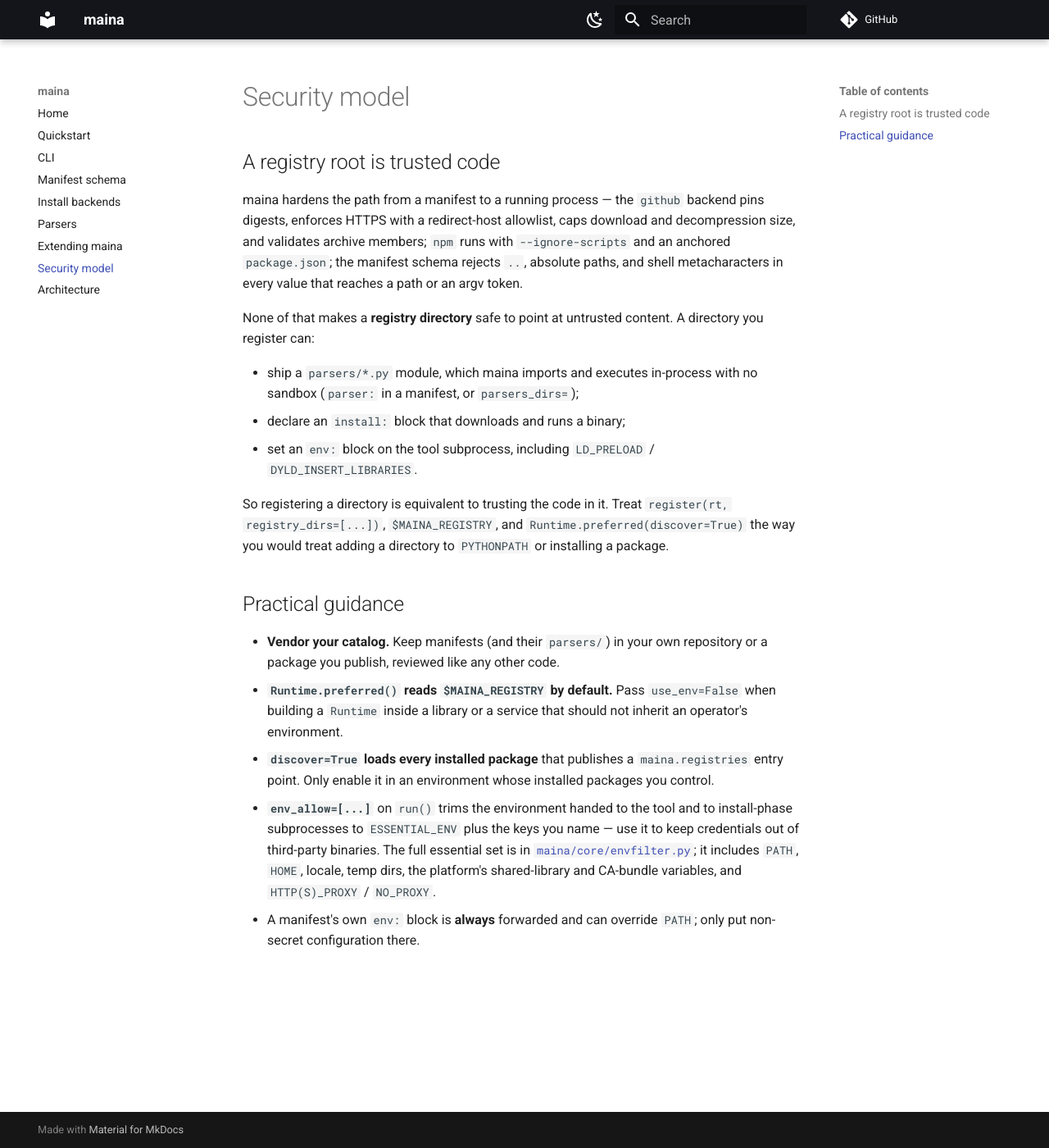
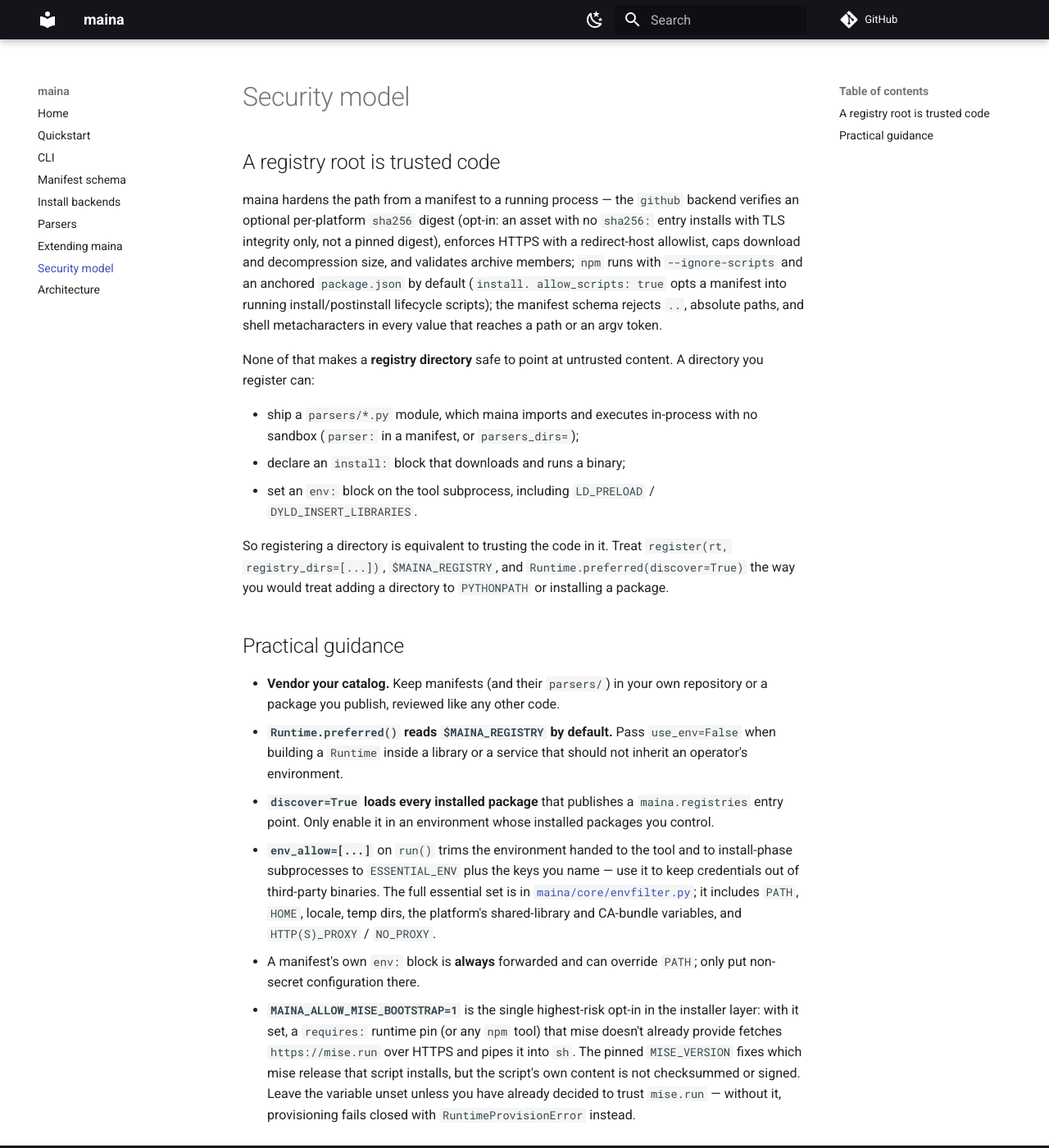
Before and after one commit to inquilabee/maina, an MkDocs documentation site: the page built from docs/security.md, in a window 1280 px wide and 1400 px high. Shown: the whole window at 82% size. Built offline with MkDocs 1.6.1 and Material for MkDocs 9.7.7, drawn with Linux system fonts in a browser that asks for light colours; comment, search, counter and statistics services are not loaded.

Commit message:
Doc/metadata corrections
- docs/security.md overstated the github backend: "pins digests" implied
  every install is checksum-verified. sha256: is opt-in per manifest/
  platform; an asset with no entry gets TLS integrity only. Reworded to
  match docs/backends.md's already-accurate phrasing; also noted npm's
  allow_scripts opt-in inline.
- docs/security.md had no mention of MAINA_ALLOW_MISE_BOOTSTRAP, despite
  it gating the single highest-risk opt-in in the installer layer
  (curl-pipe-sh with an unverified script body). Added to Practical
  guidance.
- docs/backends.md's "probing without side effects" claim is now actually
  true (Commit 6 closed the gap where it wasn't) — left as-is, confirmed
  rather than changed.
- docs/backends.md never documented install.allow_scripts (npm) or
  install.allow_any_executable (github) as manifest keys, though both are
  real, security-relevant opt-ins. Documented both next to the sibling
  opt-in (allow_sdist) that already had a line.
- docs/manifests.md said args.<name>.choices is "list of string"; the
  schema and _parse_choices also accept integers. Corrected.
- pyproject.toml's Homepage duplicated Repository (the git clone) instead
  of pointing at the Pages user guide Documentation already names —
  exactly the anti-pattern this project's own docs skill flags for a
  published package. Homepage now matches Documentation.

Review: F25, F26, F27, F29, F32, F52, F53
(.powerhouse/reviews/2026-09-05-0436-powerhouse-review.md)

Co-Authored-By: Claude Sonnet 5 <noreply@anthropic.com>

```diff
--- a/docs/security.md
+++ b/docs/security.md
@@ -3,11 +3,13 @@
 ## A registry root is trusted code
 
 maina hardens the path from a manifest to a running process — the `github`
-backend pins digests, enforces HTTPS with a redirect-host allowlist, caps
-download and decompression size, and validates archive members; `npm` runs with
-`--ignore-scripts` and an anchored `package.json`; the manifest schema rejects
-`..`, absolute paths, and shell metacharacters in every value that reaches a
-path or an argv token.
+backend verifies an optional per-platform `sha256` digest (opt-in: an asset
+with no `sha256:` entry installs with TLS integrity only, not a pinned
+digest), enforces HTTPS with a redirect-host allowlist, caps download and
+decompression size, and validates archive members; `npm` runs with
+`--ignore-scripts` and an anchored `package.json` by default (`install. allow_scripts: true` opts a manifest into running install/postinstall
+lifecycle scripts); the manifest schema rejects `..`, absolute paths, and
+shell metacharacters in every value that reaches a path or an argv token.
 
 None of that makes a **registry directory** safe to point at untrusted content.
 A directory you register can:
@@ -41,3 +43,11 @@ So registering a directory is equivalent to trusting the code in it. Treat
   and CA-bundle variables, and `HTTP(S)_PROXY` / `NO_PROXY`.
 - A manifest's own `env:` block is **always** forwarded and can override
   `PATH`; only put non-secret configuration there.
+- **`MAINA_ALLOW_MISE_BOOTSTRAP=1`** is the single highest-risk opt-in in the
+  installer layer: with it set, a `requires:` runtime pin (or any `npm`
+  tool) that mise doesn't already provide fetches `https://mise.run` over
+  HTTPS and pipes it into `sh`. The pinned `MISE_VERSION` fixes which mise
+  release that script installs, but the script's own content is not
+  checksummed or signed. Leave the variable unset unless you have already
+  decided to trust `mise.run` — without it, provisioning fails closed with
+  `RuntimeProvisionError` instead.
--- a/pyproject.toml
+++ b/pyproject.toml
@@ -24,7 +24,7 @@ dependencies = [
 ]
 
 [project.urls]
-Homepage = "https://github.com/inquilabee/maina"
+Homepage = "https://inquilabee.github.io/maina/"
 Documentation = "https://inquilabee.github.io/maina/"
 Repository = "https://github.com/inquilabee/maina"
 
```
Also changed, not shown: docs/backends.md (+11 -0 lines), docs/manifests.md (+1 -1 lines).
